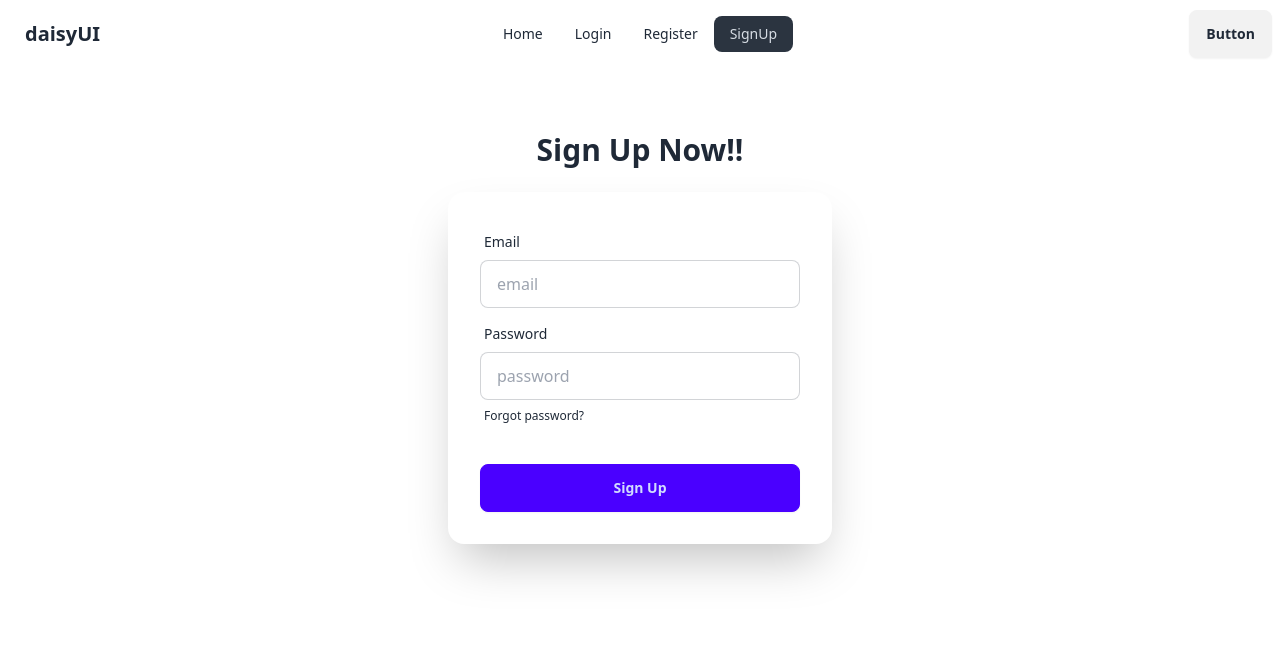
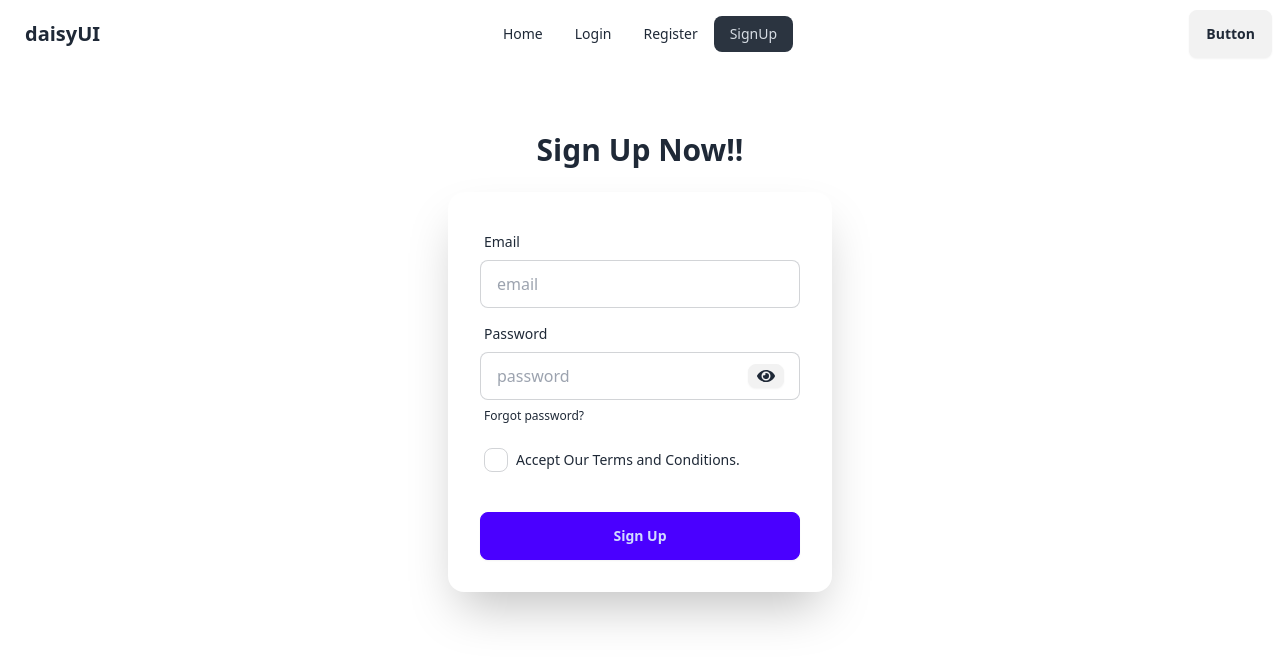
Before and after one commit to Ayesha10412/Email-password-auth, a React (Vite) app: page /signUp in a window 1280 px wide. Shown: the top 664 px of the page. Built offline with nearby package versions, Linux system fonts and the light colour scheme.

Commit message:
added the terms and conditons field

```diff
--- a/package.json
+++ b/package.json
@@ -15,6 +15,7 @@
     "match-sorter": "^8.0.0",
     "react": "^18.3.1",
     "react-dom": "^18.3.1",
+    "react-icons": "^5.3.0",
     "react-router-dom": "^6.28.0",
     "sort-by": "^1.2.0"
   },
--- a/src/component/Register2/SignUp.jsx
+++ b/src/component/Register2/SignUp.jsx
@@ -1,44 +1,52 @@
 import { createUserWithEmailAndPassword } from 'firebase/auth';
 import React, { useState } from 'react';
 import { auth } from '../../firebase.init';
+import { FaEye } from 'react-icons/fa';
+import { FaEyeSlash } from 'react-icons/fa6';
 
 const SignUp = () => {
 
     const [successMessage, setSuccessMessage] = useState(false)
     const [errorMessage, setErrorMessage] = useState('')
+    const [showPassword, setShowPassword] = useState(false)
 
-    const handleSignUp = e =>{
+    const handleSignUp = e => {
 
         e.preventDefault();
         const email = e.target.email.value;
-const password = e.target.password.value ;
+        const password = e.target.password.value;
+        const terms = e.target.terms.checked ;
 
         // reset error and status
         setErrorMessage('');
         setSuccessMessage(false)
 
-console.log(typeof(password))
-if(password.length < 6){
+        console.log(typeof (password))
+        if (password.length < 6) {
             setErrorMessage('Password should be 6 characters or longer');
-    return ;
+            return;
         }
 
-const passwordRegEx = /^(?=.*[a-z])(?=.*[A-Z])(?=.*\d)(?=.*[@$!%*?&])[A-Za-z\d@$!%*?&]{6,}$/ ;
+        const passwordRegEx = /^(?=.*[a-z])(?=.*[A-Z])(?=.*\d)(?=.*[@$!%*?&])[A-Za-z\d@$!%*?&]{6,}$/;
 
-if(!passwordRegEx.test(password)){
+        if (!passwordRegEx.test(password)) {
             setErrorMessage('Your Password should be contain at least one UpperCase, one LowerCase, one Special Character, one Number, and at least 6 character!! ');
             return;
         }
 
+        if(!terms){
+            setErrorMessage('Please accept our terms and conditions!');
+            return ;
+        }
 
         createUserWithEmailAndPassword(auth, email, password)
-.then(value =>{
+            .then(value => {
                 console.log(value)
                 setSuccessMessage(true)
             })
 
-.catch(error=>{
-    console.log('Error:' , error)
+            .catch(error => {
+                console.log('Error:', error)
                 setErrorMessage(error.message)
                 setSuccessMessage(false)
             })
@@ -58,15 +66,34 @@ createUserWithEmailAndPassword(auth, email, password)
                         </label>
                         <input type="email" name='email' placeholder="email" className="input input-bordered" required />
                     </div>
-        <div className="form-control">
+                    <div className="form-control relative ">
                         <label className="label">
                             <span className="label-text">Password</span>
                         </label>
-          <input type="password" name='password' placeholder="password" className="input input-bordered" required />
+                        <input type={showPassword ? 'text' : 'password'}
+                            name='password'
+                            placeholder="password"
+                            className="input input-bordered" required />
+
+                        <button
+                            onClick={() => setShowPassword(!showPassword)}
+                            className='btn btn-xs absolute right-4 top-12 text-lg '>
+                            {
+                                showPassword ? <FaEyeSlash></FaEyeSlash> : <FaEye></FaEye>
+                            }
+                        </button>
                         <label className="label">
                             <a href="#" className="label-text-alt link link-hover">Forgot password?</a>
                         </label>
                     </div>
+
+                    <div className="form-control">
+                        <label className="label justify-start gap-2 cursor-pointer">
+                        <input type="checkbox" name='terms' className="checkbox" />
+                            <span className="label-text ">Accept Our Terms and Conditions.</span>
+                        </label>
+                    </div>
+
                     <div className="form-control mt-6">
                         <button className="btn btn-primary">Sign Up</button>
                     </div>
```
Also changed, not shown: 1 other file (tests, documents, lock files or other folders). Lines whose indentation alone changed are shown as unchanged.
